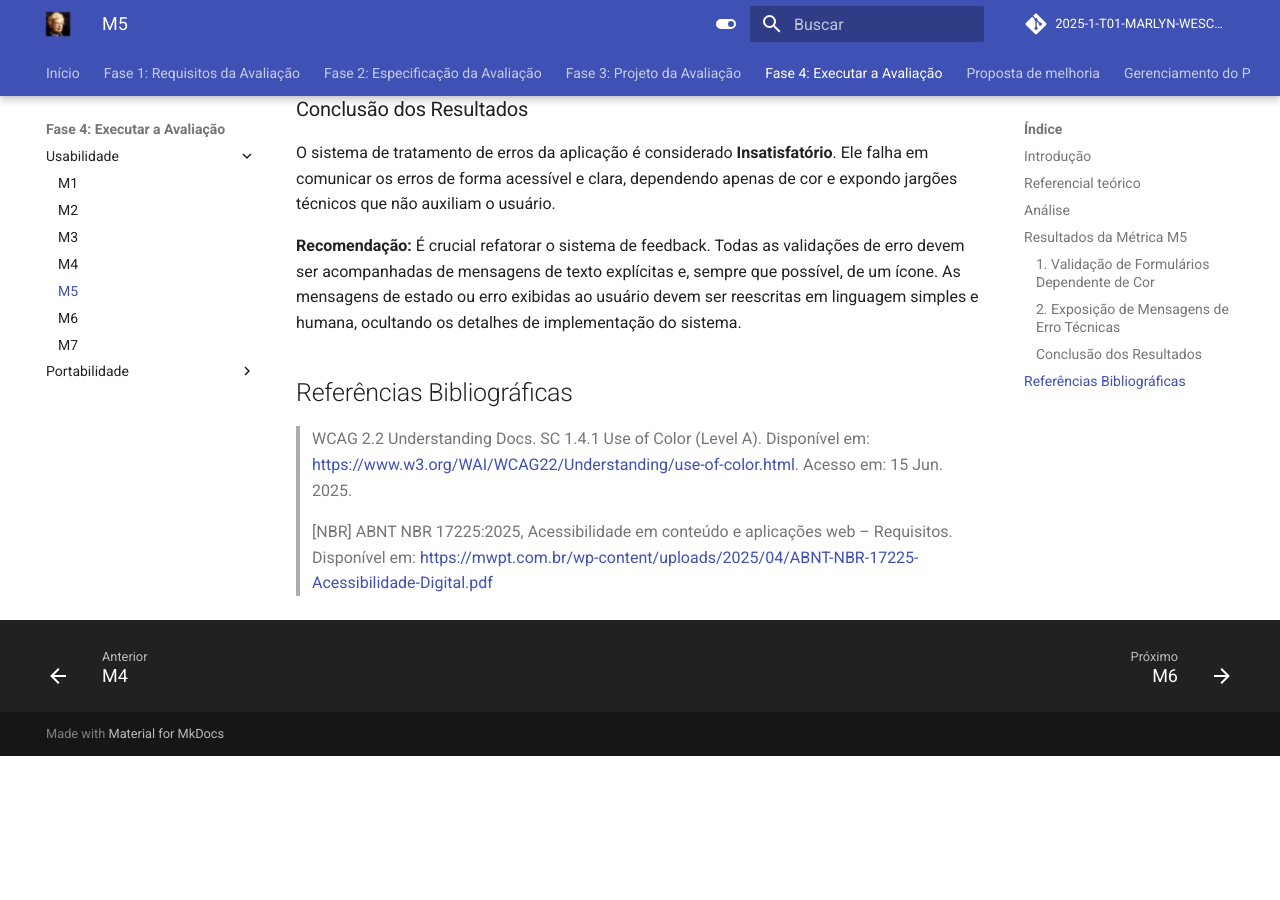
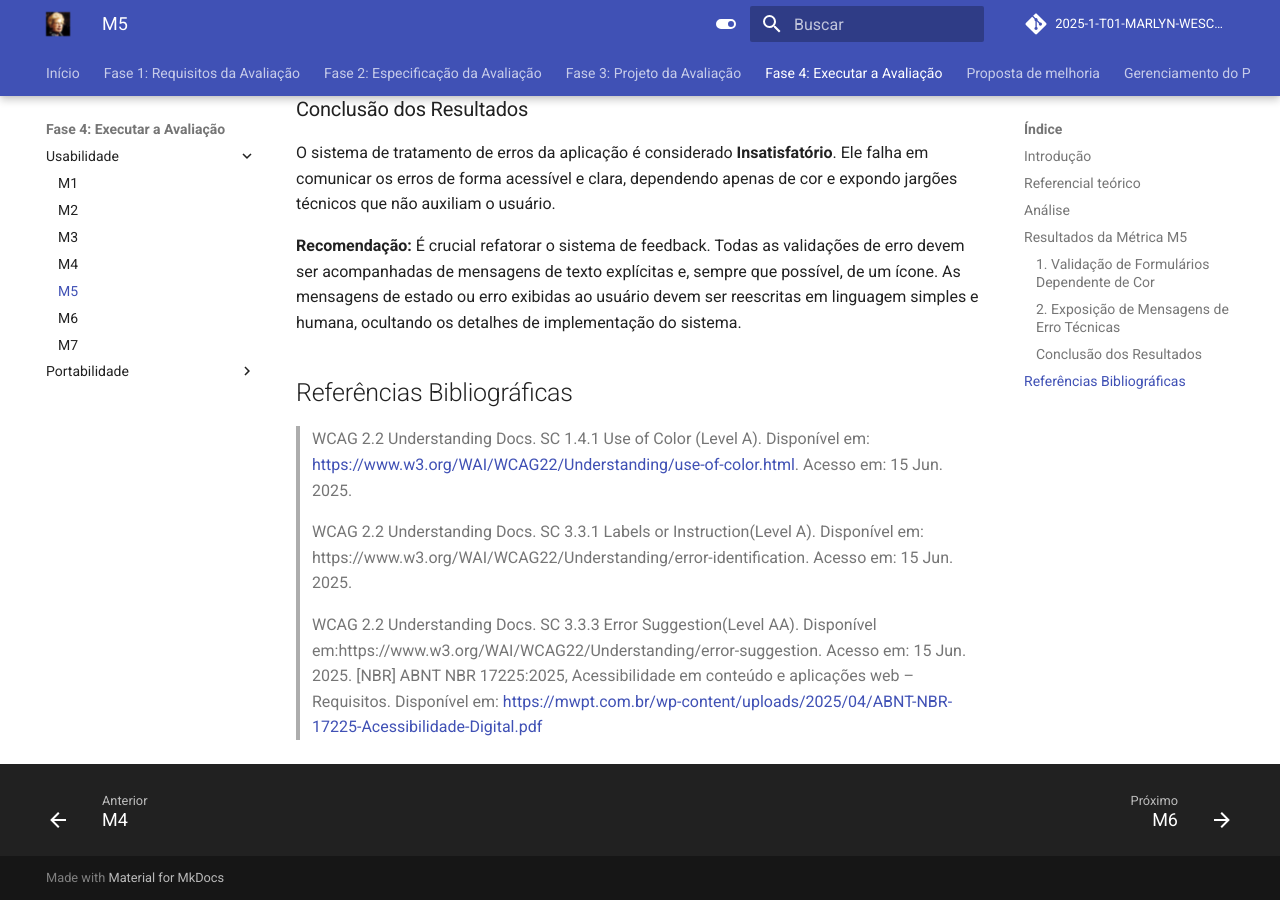
Before and after one commit to FCTE-Qualidade-de-Software-1/2025-1-T01-MARLYN-WESCOFF, an MkDocs documentation site: the page built from docs/fase4/Usabilidade/m5usa.md, in a window 1280 px wide and 900 px high, scrolled down 2533 px. Built offline with MkDocs 1.6.1 and Material for MkDocs 9.7.7, drawn with Linux system fonts in a browser that asks for light colours; comment, search, counter and statistics services are not loaded; before the commit the page ends 3289 px from its top, so only the background shows below that.

Commit message:
Referencias

```diff
--- a/docs/fase4/Usabilidade/m5usa.md
+++ b/docs/fase4/Usabilidade/m5usa.md
@@ -62,4 +62,7 @@ O sistema de tratamento de erros da aplicação é considerado **Insatisfatório
 
 > WCAG 2.2 Understanding Docs. SC 1.4.1 Use of Color (Level A). Disponível em: [https://www.w3.org/WAI/WCAG22/Understanding/use-of-color.html](https://www.w3.org/WAI/WCAG22/Understanding/use-of-color.html). Acesso em: 15 Jun. 2025.
 
+> WCAG 2.2 Understanding Docs. SC 3.3.1 Labels or Instruction(Level A). Disponível em: https://www.w3.org/WAI/WCAG22/Understanding/error-identification. Acesso em: 15 Jun. 2025.
+
+> WCAG 2.2 Understanding Docs. SC 3.3.3 Error Suggestion(Level AA). Disponível em:https://www.w3.org/WAI/WCAG22/Understanding/error-suggestion. Acesso em: 15 Jun. 2025.
 > [NBR] ABNT NBR 17225:2025, Acessibilidade em conteúdo e aplicações web – Requisitos. Disponível em: [https://mwpt.com.br/wp-content/uploads/2025/04/ABNT-NBR-17225-Acessibilidade-Digital.pdf](https://mwpt.com.br/wp-content/uploads/2025/04/ABNT-NBR-17225-Acessibilidade-Digital.pdf)
```
